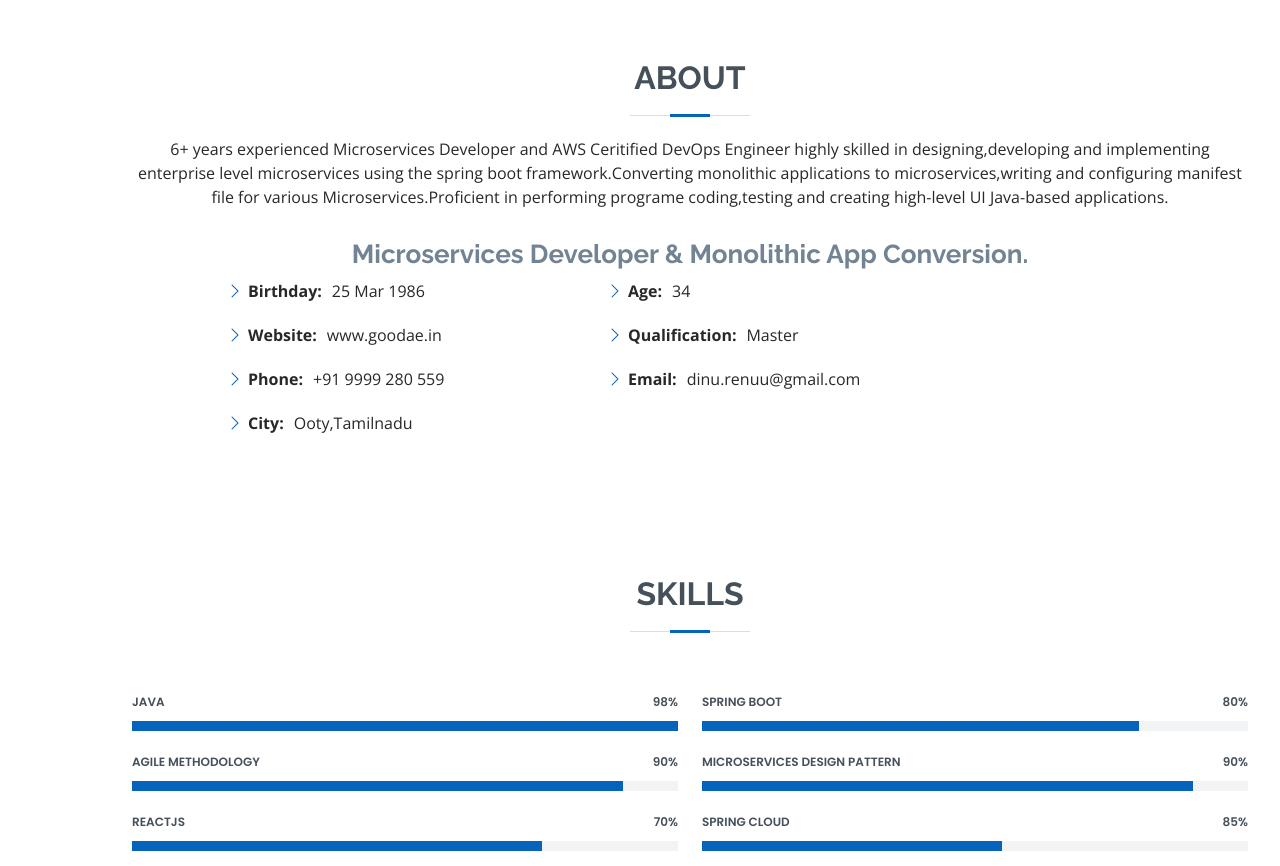
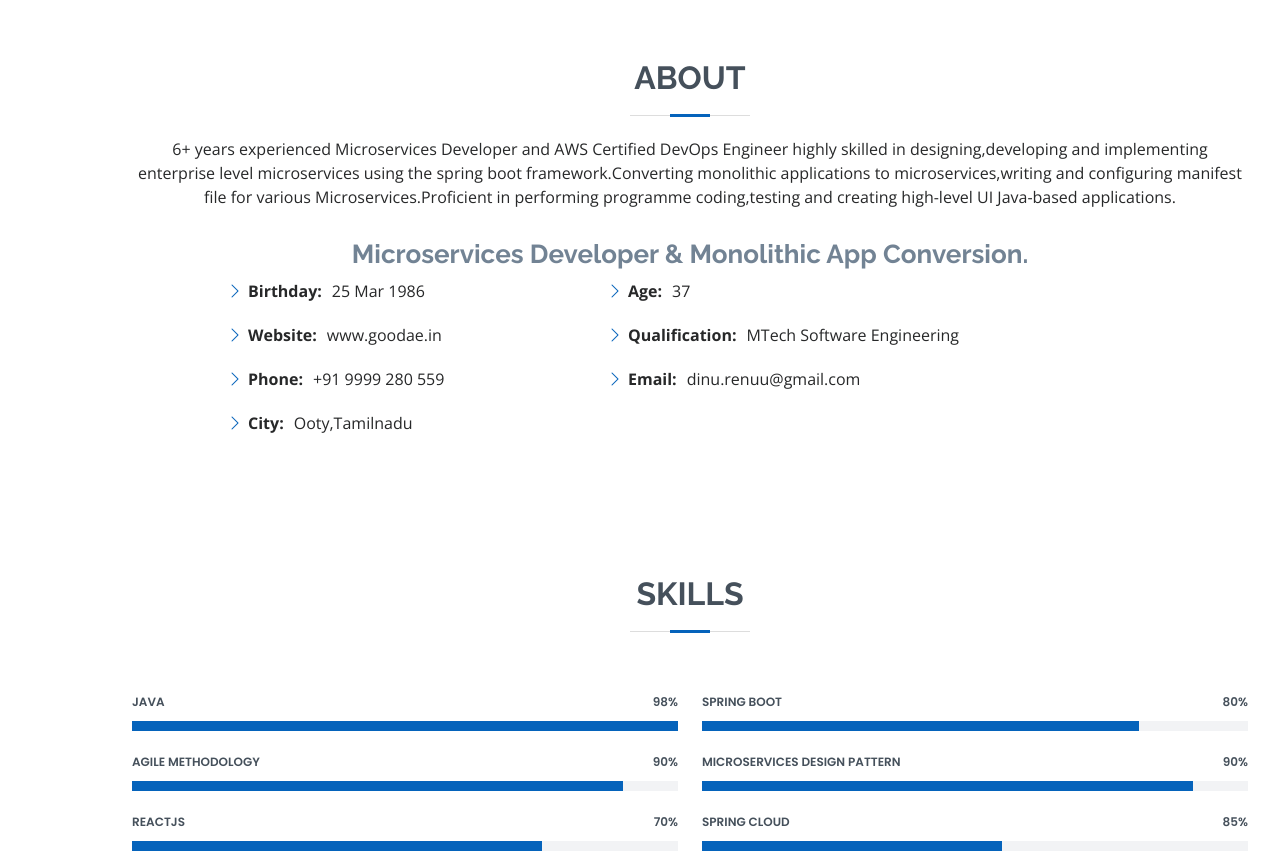
Before and after one commit to dineshbits/dineshbits.github.io, a plain HTML site: page index.html in a window 1280 px wide. Shown: the part 801-1667 px from the top of the page. Drawn offline with nearby package versions, Linux system fonts and the light colour scheme; files whose address does not match are found by name.

Commit message:
Update index.html

```diff
--- a/index.html
+++ b/index.html
@@ -71,7 +71,7 @@
 
         <div class="section-title">
           <h2>About</h2>
-          <p>6+ years experienced Microservices Developer and AWS Ceritified DevOps Engineer highly skilled in designing,developing and implementing enterprise level microservices using the spring boot framework.Converting monolithic applications to microservices,writing and configuring manifest file for various Microservices.Proficient in performing programe coding,testing and creating high-level UI Java-based applications.</p>
+          <p>6+ years experienced Microservices Developer and AWS Certified DevOps Engineer highly skilled in designing,developing and implementing enterprise level microservices using the spring boot framework.Converting monolithic applications to microservices,writing and configuring manifest file for various Microservices.Proficient in performing programme coding,testing and creating high-level UI Java-based applications.</p>
         </div>
 
         <div class="row">
@@ -91,8 +91,8 @@
                   </div>
                   <div class="col-lg-4">
                       <ul>
-                          <li><i class="bi bi-chevron-right"></i> <strong>Age:</strong> <span>34</span></li>
-                          <li><i class="bi bi-chevron-right"></i> <strong>Qualification:</strong> <span>Master</span></li>
+                          <li><i class="bi bi-chevron-right"></i> <strong>Age:</strong> <span>37</span></li>
+                          <li><i class="bi bi-chevron-right"></i> <strong>Qualification:</strong> <span>MTech Software Engineering</span></li>
                           <li><i class="bi bi-chevron-right"></i> <strong>Email:</strong> <span>dinu.renuu@gmail.com</span></li>
                       </ul>
                   </div>
@@ -192,7 +192,7 @@
               <p></p>
             </div>
 <div class="resume-item">
-              <h4>Master of Compter Applications</h4>
+              <h4>Master of Computer Applications</h4>
               <h5>2005 - 2008</h5>
               <p><em>Sikkim Manipal University, Sikkim, India</em></p>
               <p></p>
```
